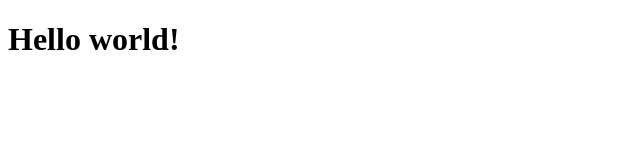
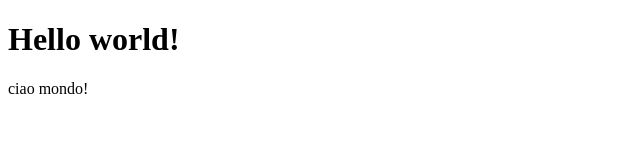
Before and after one commit to FrancescoBuonomoWork/htmlcss-hello, a plain HTML site: page index.html in a window 1280 px wide. Shown: the full height of the page, 0-640 px from the left. Drawn offline with Linux system fonts and the light colour scheme.

Commit message:
ADD footer

```diff
--- a/index.html
+++ b/index.html
@@ -7,5 +7,6 @@
 </head>
 <body>
     <h1>Hello world!</h1>
+    <footer>ciao mondo!</footer>
 </body>
 </html>
```
